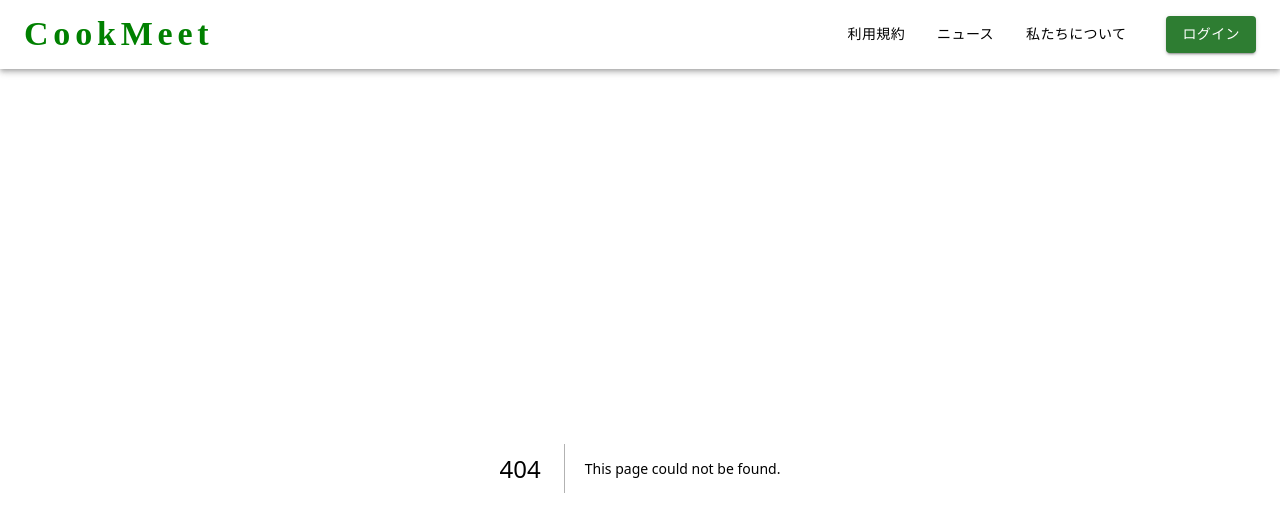
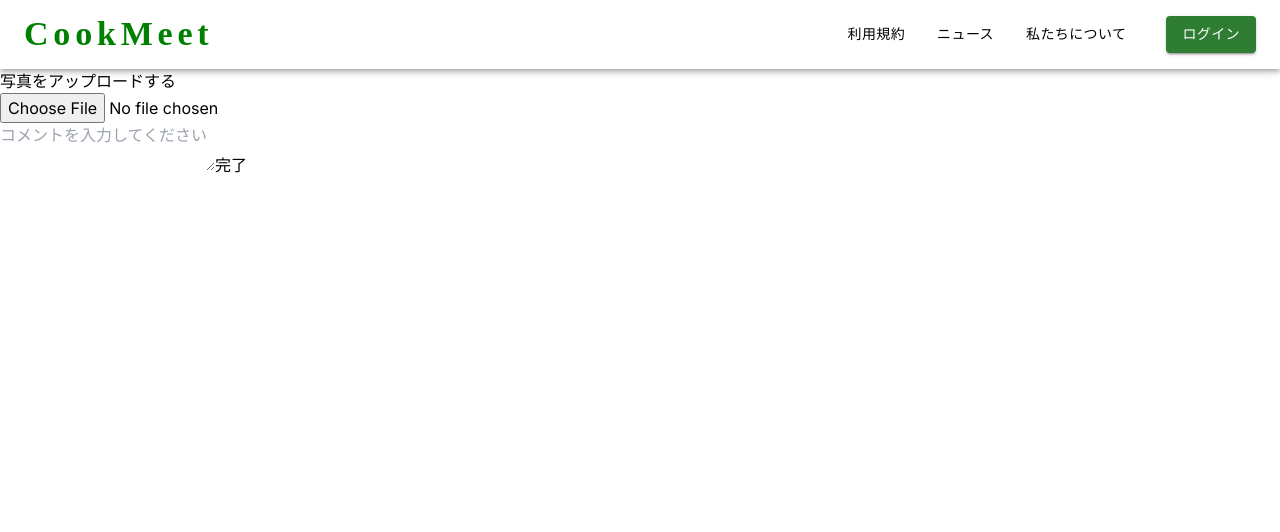
Before and after one commit to hato72/CookMeet, a Next.js app: page /cook/photo in a window 1280 px wide. Before the commit this address had no page. Shown: the top 532 px of the page. Built offline with nearby package versions, Linux system fonts and the light colour scheme.

Commit message:
写真アップロードページの作成(仮)

```diff
--- /dev/null
+++ b/src/app/cook/photo/page.tsx
@@ -0,0 +1,72 @@
+import React, { useState } from 'react';
+import axios from 'axios';
+
+const UploadPage: React.FC = () => {
+    const [selectedFile, setSelectedFile] = useState<File | null>(null);
+    const [comment, setComment] = useState<string>('');
+
+    const handleFileChange = (event: React.ChangeEvent<HTMLInputElement>) => {
+        if (event.target.files && event.target.files[0]) {
+            setSelectedFile(event.target.files[0]);
+        }
+    };
+
+    const handleCommentChange = (event: React.ChangeEvent<HTMLTextAreaElement>) => {
+        setComment(event.target.value);
+    };
+
+    const handleSubmit = async () => {
+        if (!selectedFile) {
+            console.error('No file selected');
+            return;
+        }
+
+        try {
+            const formData = new FormData();
+            formData.append('icon', selectedFile);
+
+            // コメントを追加する場合は以下のように FormData に追加
+            formData.append('comment', comment);
+
+            // サーバーに POST リクエストを送信
+            await axios.post('http://localhost:8080/cuisines', formData, {
+                headers: {
+                    'Content-Type': 'multipart/form-data'
+                }
+            });
+
+            // 成功した場合の処理をここに追加
+
+            console.log('File uploaded successfully');
+        } catch (error) {
+            console.error('Error uploading file:', error);
+        }
+    };
+
+    return (
+        <div className="container">
+            <h1 className="upload-heading">写真をアップロードする</h1>
+            <form className="upload-form" onSubmit={handleSubmit}>
+                <input
+                    type="file"
+                    name="photo"
+                    id="photo"
+                    className="upload-input"
+                    accept="image/*"
+                    onChange={handleFileChange}
+                />
+                <div className="comment-section">
+                    <textarea
+                        className="comment-input"
+                        placeholder="コメントを入力してください"
+                        value={comment}
+                        onChange={handleCommentChange}
+                    />
+                    <button type="submit" className="submit-button">完了</button>
+                </div>
+            </form>
+        </div>
+    );
+};
+
+export default UploadPage;
```
